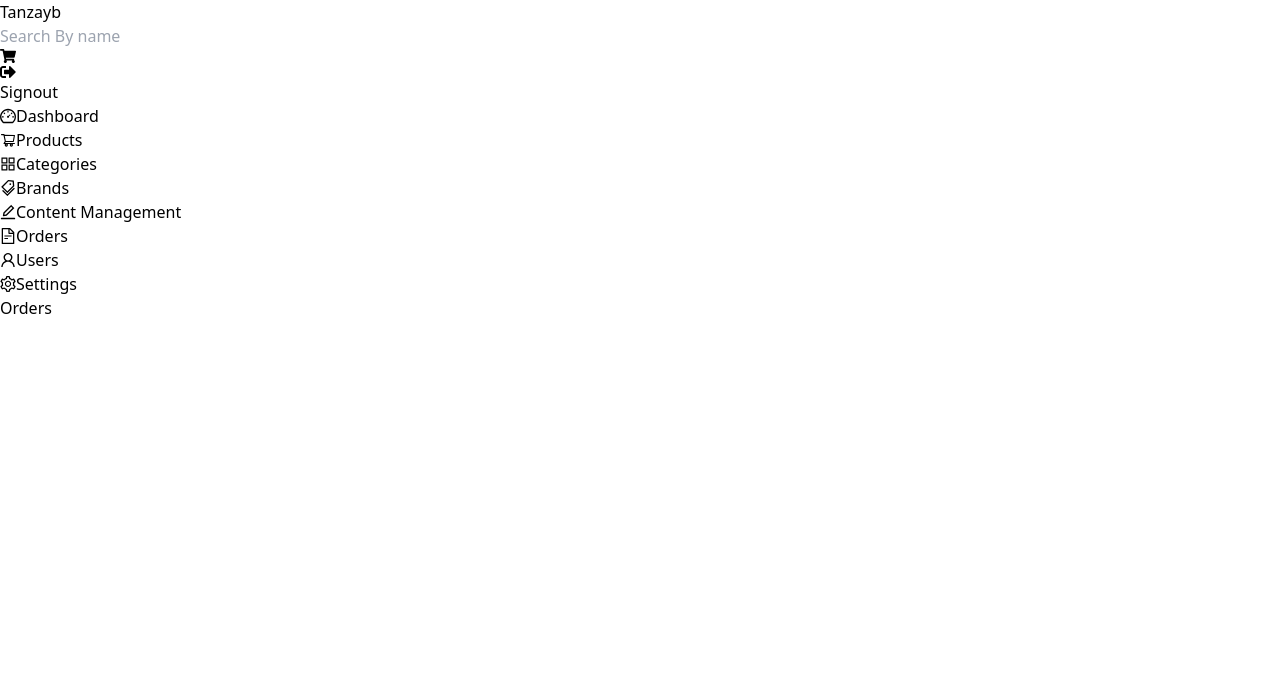
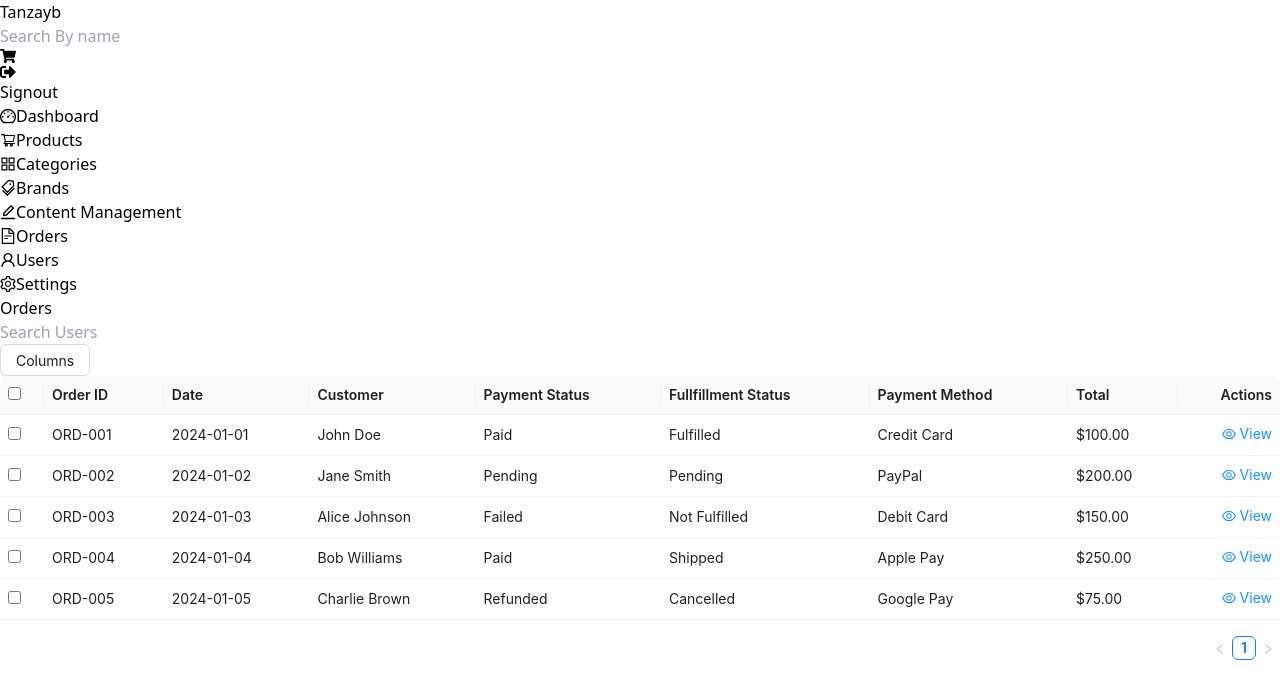
Before and after one commit to bilalarshad172/e-commerce-reactJS, a React (Vite) app in the folder FrontEnd/: page /admin/orders in a window 1280 px wide. Shown: the top 698 px of the page. Built offline with nearby package versions, Linux system fonts and the light colour scheme.

Commit message:
orders and order details page

```diff
--- a/FrontEnd/src/App.jsx
+++ b/FrontEnd/src/App.jsx
@@ -16,6 +16,7 @@ import Categories from "./pages/admin/sidebar/categories/Categories";
 import AddBrands from "./pages/admin/sidebar/brands/AddBrands";
 import AddCategories from "./pages/admin/sidebar/categories/AddCategories";
 import Brands from "./pages/admin/sidebar/brands/Brands";
+import OrderDetails from "./pages/admin/sidebar/order/OrderDetails";
 
 function App() {
   return (
@@ -37,6 +38,7 @@ function App() {
           <Route path="brands" element={<Brands />} />
           <Route path="content" element={<ContentManagement />} />
           <Route path="orders" element={<Orders />} />
+          <Route path="orders/detail" element={<OrderDetails />} />
           <Route path="users" element={<Users />} />
           <Route path="settings" element={<Settings />} />
         </Route>
--- a/FrontEnd/src/pages/admin/sidebar/brands/AddBrands.jsx
+++ b/FrontEnd/src/pages/admin/sidebar/brands/AddBrands.jsx
@@ -1,53 +1,7 @@
-import React, { useState } from "react";
-import { TreeSelect } from "antd";
-
-const treeData = [
-  {
-    value: "parent 1",
-    title: "parent 1",
-    children: [
-      {
-        value: "parent 1-0",
-        title: "parent 1-0",
-        children: [
-          {
-            value: "leaf1",
-            title: "my leaf",
-          },
-          {
-            value: "leaf2",
-            title: "your leaf",
-          },
-        ],
-      },
-      {
-        value: "parent 1-1",
-        title: "parent 1-1",
-        children: [
-          {
-            value: "sss",
-            title: (
-              <b
-                style={{
-                  color: "#08c",
-                }}
-              >
-                sss
-              </b>
-            ),
-          },
-        ],
-      },
-    ],
-  },
-];
+import React from "react";
 
 const AddBrands = () => {
-  const [value, setValue] = useState();
-  const onChange = (newValue) => {
-    console.log(newValue);
-    setValue(newValue);
-  };
+
   return (
     <div className="border rounded-md shadow-md mt-5">
       <div className="flex items-center justify-between mx-5">
--- a/FrontEnd/src/pages/admin/sidebar/brands/Brands.jsx
+++ b/FrontEnd/src/pages/admin/sidebar/brands/Brands.jsx
@@ -57,7 +57,7 @@ const Brands = () => {
     <div className="border rounded-md shadow-md mt-5">
       <div className="flex justify-between items-center mx-5">
         <div className=" mt-2 text-xl font-semibold">Brands</div>
-        <div>
+        <div className="mt-4">
           <NavLink
             to="/admin/brands/add"
             className="border rounded-md px-2 py-1 mt-3 border-black text-black hover:bg-black hover:text-white">
--- a/FrontEnd/src/pages/admin/sidebar/categories/Categories.jsx
+++ b/FrontEnd/src/pages/admin/sidebar/categories/Categories.jsx
@@ -75,7 +75,7 @@ const Categories = () => {
     <div className="border rounded-md shadow-md mt-5">
       <div className="flex justify-between items-center mx-5">
         <div className=" mt-2 text-xl font-semibold">Categories</div>
-        <div>
+        <div className="mt-4">
           <NavLink
             to="/admin/categories/add"
             className="border rounded-md px-2 py-1 mt-3 border-black text-black hover:bg-black hover:text-white">
--- /dev/null
+++ b/FrontEnd/src/pages/admin/sidebar/order/OrderDetails.jsx
@@ -0,0 +1,78 @@
+import React from "react";
+import { MobileOutlined } from "@ant-design/icons";
+
+const OrderDetails = () => {
+  return (
+    <div className="border rounded-md shadow-md p-5 mt-5">
+      <h3 className="text-2xl font-semibold">Order No 12</h3>
+      <div className="grid grid-cols-3 gap-3">
+        <div className="border rounded-md shadow-md mt-5 col-span-2">
+          <h6 className="text-xl font-semibold p-2"> Order Details</h6>
+          <hr />
+          <div className="flex justify-between items-center mx-2 p-2">
+            <img
+              src="https://via.placeholder.com/150"
+              alt="product"
+              className="w-20 h-20"
+            />
+            <div className="flex flex-col">
+              <h6 className="text-lg font-semibold">Product Name</h6>
+              <p className="text-sm">Product Description</p>
+              <p className="text-sm">Price</p>
+            </div>
+            <p>$21</p>
+            <p>2</p>
+            <p>$42</p>
+          </div>
+          <hr />
+          <div className="flex flex-col items-end mx-2 p-2 gap-1">
+            <p>
+              Subtotal: <span className="font-bold">$65.00</span>
+            </p>
+            <p>
+              Shipping fee: <span className="font-bold">$0.00</span>
+            </p>
+            <p>
+              Tax: <span className="font-bold">$7.00</span>
+            </p>
+            <p>
+              Total: <span className="font-bold">$65.00</span>
+            </p>
+            <p>
+              Amount paid: <span className="font-bold">$65.00</span>
+            </p>
+          </div>
+        </div>
+        <div className="border rounded-md shadow-md mt-5 col-span-1">
+          <h6 className="text-xl font-semibold p-2"> Customer</h6>
+          <hr />
+
+          <div className="flex flex-col p-2">
+            <p className="text-md font-semibold">Amanda Harvey</p>
+            <p className="text-sm">@ Ella@site.com</p>
+            <p className="text-sm">
+              <MobileOutlined style={{ fontSize: "12px" }} />
+              +1 (609) 972-22-22
+            </p>
+          </div>
+          <hr />
+          <div className="flex flex-col p-2">
+            <p className="text-md font-semibold">Shipping Address</p>
+            <p className="text-sm">
+              45 Roker Terrace Latheronwheel KW5 8NW, London Uk
+            </p>
+          </div>
+          <hr />
+          <div className="flex flex-col p-2">
+            <p className="text-md font-semibold">Billing Address</p>
+            <p className="text-sm">
+              45 Roker Terrace Latheronwheel KW5 8NW, London Uk
+            </p>
+          </div>
+        </div>
+      </div>
+    </div>
+  );
+};
+
+export default OrderDetails;
--- a/FrontEnd/src/pages/admin/sidebar/order/Orders.jsx
+++ b/FrontEnd/src/pages/admin/sidebar/order/Orders.jsx
@@ -1,9 +1,201 @@
-import React from 'react'
+import React, { useState } from "react";
+import { Table, Button, Space, Menu, Checkbox, Dropdown } from "antd";
+import { EyeOutlined } from "@ant-design/icons";
+import { NavLink } from "react-router-dom";
+
+const initialColumns = [
+  {
+    title: (
+      <input
+        id="multiselect_products"
+        type="checkbox"
+        className="bulk-checkbox"
+      />
+    ),
+    dataIndex: "checkbox",
+    key: "checkbox",
+    onCell: (record) => ({
+      onClick: (e) => e.stopPropagation(), // Prevent row click when clicking on this cell
+    }),
+    render: (text, record) => (
+      <input
+        type="checkbox"
+        name="product_id"
+        onClick={(e) => e.stopPropagation()}
+      />
+    ),
+  },
+  {
+    title: "Order ID",
+    dataIndex: "Order_id",
+    key: "Order_id",
+  },
+  {
+    title: "Date",
+    dataIndex: "date",
+    key: "date",
+  },
+  {
+    title: "Customer",
+    dataIndex: "customer",
+    key: "customer",
+  },
+  {
+    title: "Payment Status",
+    dataIndex: "payment_status",
+    key: "payment_status",
+  },
+  {
+    title: "Fullfillment Status",
+    dataIndex: "fullfillment_status",
+    key: "fullfillment_status",
+  },
+  {
+    title: "Payment Method",
+    dataIndex: "payment_method",
+    key: "payment_method",
+  },
+  {
+    title: "Total",
+    dataIndex: "total",
+    key: "total",
+  },
+  {
+    title: "Actions",
+    key: "action",
+    align: "right",
+    render: (text, record) => (
+      <Space>
+        <NavLink
+          to="/admin/orders/detail"
+          style={{
+            color: "#1890ff",
+            textDecoration: "none",
+            display: "flex",
+            alignItems: "center",
+          }}
+        >
+          <EyeOutlined style={{ marginRight: "4px" }} />
+          View
+        </NavLink>
+      </Space>
+    ),
+  },
+];
+
+const data = [
+  {
+    key: "1",
+    checkbox: false,
+    Order_id: "ORD-001",
+    date: "2024-01-01",
+    customer: "John Doe",
+    payment_status: "Paid",
+    fullfillment_status: "Fulfilled",
+    payment_method: "Credit Card",
+    total: "$100.00",
+  },
+  {
+    key: "2",
+    checkbox: false,
+    Order_id: "ORD-002",
+    date: "2024-01-02",
+    customer: "Jane Smith",
+    payment_status: "Pending",
+    fullfillment_status: "Pending",
+    payment_method: "PayPal",
+    total: "$200.00",
+  },
+  {
+    key: "3",
+    checkbox: false,
+    Order_id: "ORD-003",
+    date: "2024-01-03",
+    customer: "Alice Johnson",
+    payment_status: "Failed",
+    fullfillment_status: "Not Fulfilled",
+    payment_method: "Debit Card",
+    total: "$150.00",
+  },
+  {
+    key: "4",
+    checkbox: false,
+    Order_id: "ORD-004",
+    date: "2024-01-04",
+    customer: "Bob Williams",
+    payment_status: "Paid",
+    fullfillment_status: "Shipped",
+    payment_method: "Apple Pay",
+    total: "$250.00",
+  },
+  {
+    key: "5",
+    checkbox: false,
+    Order_id: "ORD-005",
+    date: "2024-01-05",
+    customer: "Charlie Brown",
+    payment_status: "Refunded",
+    fullfillment_status: "Cancelled",
+    payment_method: "Google Pay",
+    total: "$75.00",
+  },
+];
 
 const Orders = () => {
+  const [columns, setColumns] = useState(initialColumns);
+  const [visibleColumns, setVisibleColumns] = useState(
+    initialColumns.map((col) => col.key)
+  );
+
+  const handleColumnToggle = (key) => {
+    setVisibleColumns((prev) =>
+      prev.includes(key)
+        ? prev.filter((columnKey) => columnKey !== key)
+        : [...prev, key]
+    );
+  };
+
+  const filteredColumns = columns.filter((col) =>
+    visibleColumns.includes(col.key)
+  );
+
+  const menu = (
+    <Menu>
+      {initialColumns.map((col) => (
+        <Menu.Item key={col.key}>
+          <Checkbox
+            checked={visibleColumns.includes(col.key)}
+            onChange={() => handleColumnToggle(col.key)}
+          >
+            {typeof col.title === "string" ? col.title : "Checkbox"}
+          </Checkbox>
+        </Menu.Item>
+      ))}
+    </Menu>
+  );
+
   return (
-    <div>Orders</div>
-  )
-}
+    <div className="border rounded-md shadow-md mt-5">
+      <h3 className="text-2xl font-semibold ml-5">Orders</h3>
+      <div className="flex justify-between items-center mt-5 mx-5">
+        <div>
+          <input
+            type="text"
+            className="border p-1 rounded-md"
+            placeholder="Search Users"
+          />
+        </div>
+        <div>
+          <Dropdown overlay={menu} trigger={["click"]}>
+            <Button>Columns</Button>
+          </Dropdown>
+        </div>
+      </div>
+      <div className="mt-5">
+        <Table size="small" columns={filteredColumns} dataSource={data} />
+      </div>
+    </div>
+  );
+};
 
-export default Orders
+export default Orders;
```
